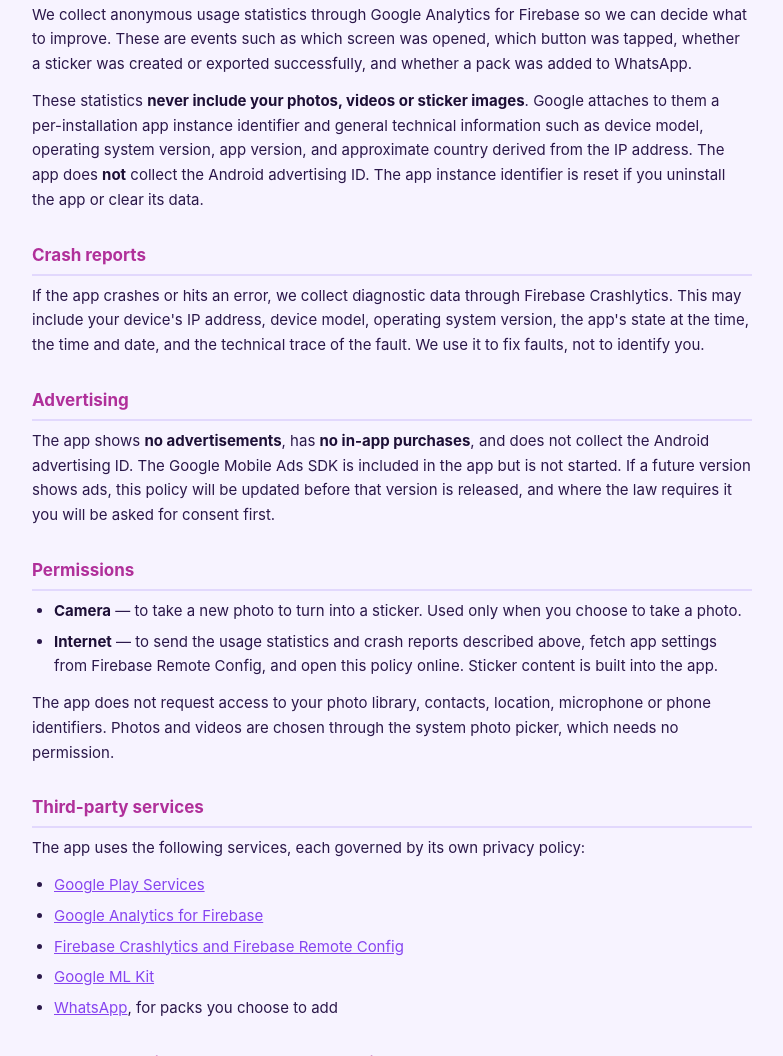
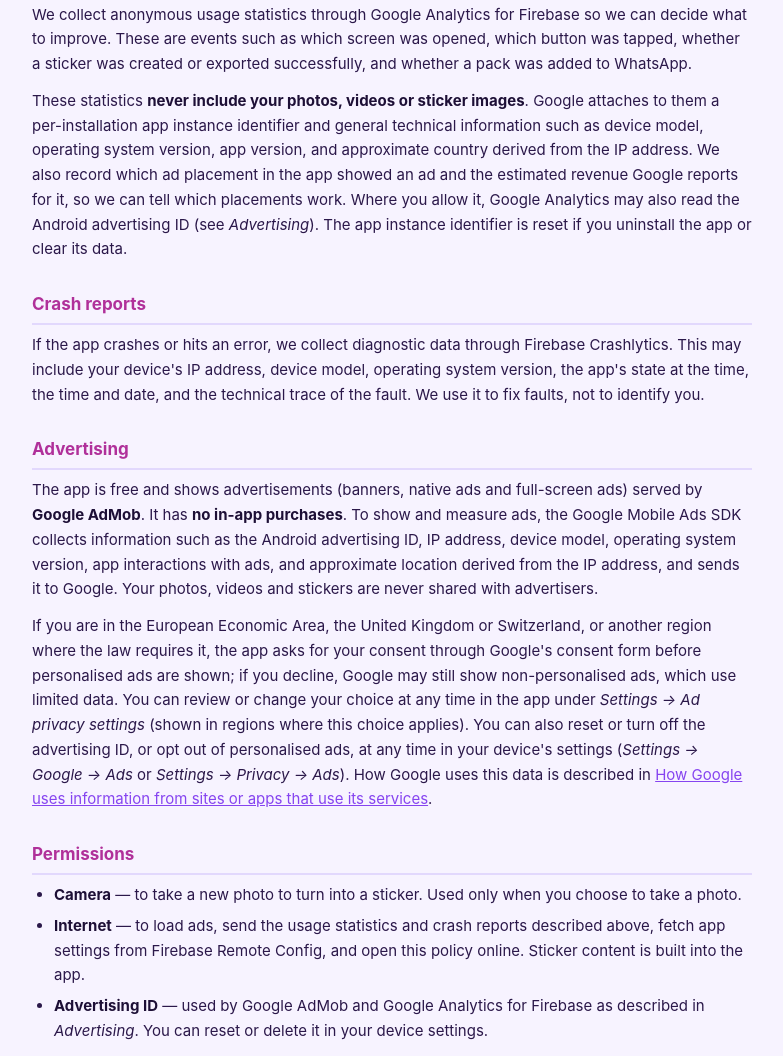
Before and after one commit to anhngocnguyen1034/privacy-policy, a plain HTML site: page sticker-maker/index.html in a window 1280 px wide. Shown: the part 1744-2800 px from the top of the page, without its empty margins (248-1031 px from the left). Drawn offline with Linux system fonts and the light colour scheme.

Commit message:
Sticker Studio: privacy policy for the ad-supported build
Discloses Google AdMob ads, the Android advertising ID, the consent form (EEA/UK/CH) and the in-app
"Ad privacy settings" entry, plus per-placement ad revenue in usage statistics. Same text as the
app's bundled offline copy (app/src/main/assets/policy.html).

Co-Authored-By: Claude Opus 5.5 <noreply@anthropic.com>

```diff
--- a/sticker-maker/index.html
+++ b/sticker-maker/index.html
@@ -39,7 +39,7 @@
 
 <h1>Privacy Policy</h1>
 <div class="subtitle">Sticker Studio: Photo &amp; GIF &middot; <code>com.nnastudio.sticker.maker</code> &middot; published by anhnn</div>
-<div class="updated">Effective date: 11 October 2026</div>
+<div class="updated">Effective date: 15 November 2026</div>
 
 <p>
   anhnn built <strong>Sticker Studio: Photo &amp; GIF</strong> as a free application. This page explains
@@ -51,15 +51,16 @@
   <strong>Short version:</strong> there is no account and no sign-in. The photos and videos you turn into
   stickers are processed on your device and stay there. All sticker packs, decorations and templates
   are built into the app, so there is no content server. We collect anonymous usage statistics and crash
-  reports through Google Firebase to improve the app. The app shows no advertisements and has no in-app purchases.
+  reports through Google Firebase to improve the app. The app is free and supported by ads served by Google AdMob;
+  it has no in-app purchases.
 </div>
 
 <h2>Information we collect</h2>
 <p>
   The app does not ask for your name, email address, phone number, contacts or location, and there is
   no registration or user profile. The only information that leaves your device is described in the
-  sections <em>Information sent off your device</em>, <em>Usage statistics</em> and <em>Crash reports</em>
-  below.
+  sections <em>Information sent off your device</em>, <em>Usage statistics</em>, <em>Crash reports</em>
+  and <em>Advertising</em> below.
 </p>
 
 <h2>Photos and videos you choose</h2>
@@ -133,8 +134,10 @@
   These statistics <strong>never include your photos, videos or sticker images</strong>. Google attaches
   to them a per-installation app instance identifier and general technical information such as device
   model, operating system version, app version, and approximate country derived from the IP address.
-  The app does <strong>not</strong> collect the Android advertising ID. The app instance identifier is
-  reset if you uninstall the app or clear its data.
+  We also record which ad placement in the app showed an ad and the estimated revenue Google reports
+  for it, so we can tell which placements work. Where you allow it, Google Analytics may also read the
+  Android advertising ID (see <em>Advertising</em>).
+  The app instance identifier is reset if you uninstall the app or clear its data.
 </p>
 
 <h2>Crash reports</h2>
@@ -147,16 +150,28 @@
 
 <h2>Advertising</h2>
 <p>
-  The app shows <strong>no advertisements</strong>, has <strong>no in-app purchases</strong>, and does not collect the
-  Android advertising ID. The Google Mobile Ads SDK is included in the app but is not started. If a
-  future version shows ads, this policy will be updated before that version is released, and where the
-  law requires it you will be asked for consent first.
+  The app is free and shows advertisements (banners, native ads and full-screen ads) served by
+  <strong>Google AdMob</strong>. It has <strong>no in-app purchases</strong>. To show and measure ads, the
+  Google Mobile Ads SDK collects information such as the Android advertising ID, IP address, device
+  model, operating system version, app interactions with ads, and approximate location derived from the
+  IP address, and sends it to Google. Your photos, videos and stickers are never shared with advertisers.
+</p>
+<p>
+  If you are in the European Economic Area, the United Kingdom or Switzerland, or another region where the
+  law requires it, the app asks for your consent through Google's consent form before personalised ads
+  are shown; if you decline, Google may still show non-personalised ads, which use limited data. You can
+  review or change your choice at any time in the app under <em>Settings &rarr; Ad privacy settings</em>
+  (shown in regions where this choice applies). You can also reset or turn off the advertising ID, or opt out of personalised ads, at any time in your device's
+  settings (<em>Settings &rarr; Google &rarr; Ads</em> or <em>Settings &rarr; Privacy &rarr; Ads</em>).
+  How Google uses this data is described in
+  <a href="https://policies.google.com/technologies/partner-sites" target="_blank" rel="noopener noreferrer">How Google uses information from sites or apps that use its services</a>.
 </p>
 
 <h2>Permissions</h2>
 <ul>
   <li><strong>Camera</strong> — to take a new photo to turn into a sticker. Used only when you choose to take a photo.</li>
-  <li><strong>Internet</strong> — to send the usage statistics and crash reports described above, fetch app settings from Firebase Remote Config, and open this policy online. Sticker content is built into the app.</li>
+  <li><strong>Internet</strong> — to load ads, send the usage statistics and crash reports described above, fetch app settings from Firebase Remote Config, and open this policy online. Sticker content is built into the app.</li>
+  <li><strong>Advertising ID</strong> — used by Google AdMob and Google Analytics for Firebase as described in <em>Advertising</em>. You can reset or delete it in your device settings.</li>
 </ul>
 <p>The app does not request access to your photo library, contacts, location, microphone or phone identifiers. Photos and videos are chosen through the system photo picker, which needs no permission.</p>
 
@@ -164,6 +179,7 @@
 <p>The app uses the following services, each governed by its own privacy policy:</p>
 <ul>
   <li><a href="https://policies.google.com/privacy" target="_blank" rel="noopener noreferrer">Google Play Services</a></li>
+  <li><a href="https://support.google.com/admob/answer/6128543" target="_blank" rel="noopener noreferrer">Google AdMob</a></li>
   <li><a href="https://firebase.google.com/policies/analytics" target="_blank" rel="noopener noreferrer">Google Analytics for Firebase</a></li>
   <li><a href="https://firebase.google.com/support/privacy/" target="_blank" rel="noopener noreferrer">Firebase Crashlytics and Firebase Remote Config</a></li>
   <li><a href="https://developers.google.com/ml-kit/terms" target="_blank" rel="noopener noreferrer">Google ML Kit</a></li>
@@ -188,7 +204,8 @@
   a person is what you send us and the pseudonymous usage and diagnostic data described above. To
   exercise any of these rights, contact us at the address below. You may also complain to your local
   data protection authority. Our legal basis for the usage and diagnostic data is our legitimate
-  interest in keeping the app working and improving it.
+  interest in keeping the app working and improving it; for personalised ads where the law requires it,
+  it is your consent, which you can withdraw at any time.
 </p>
 
 <h2>Children's privacy</h2>
```
